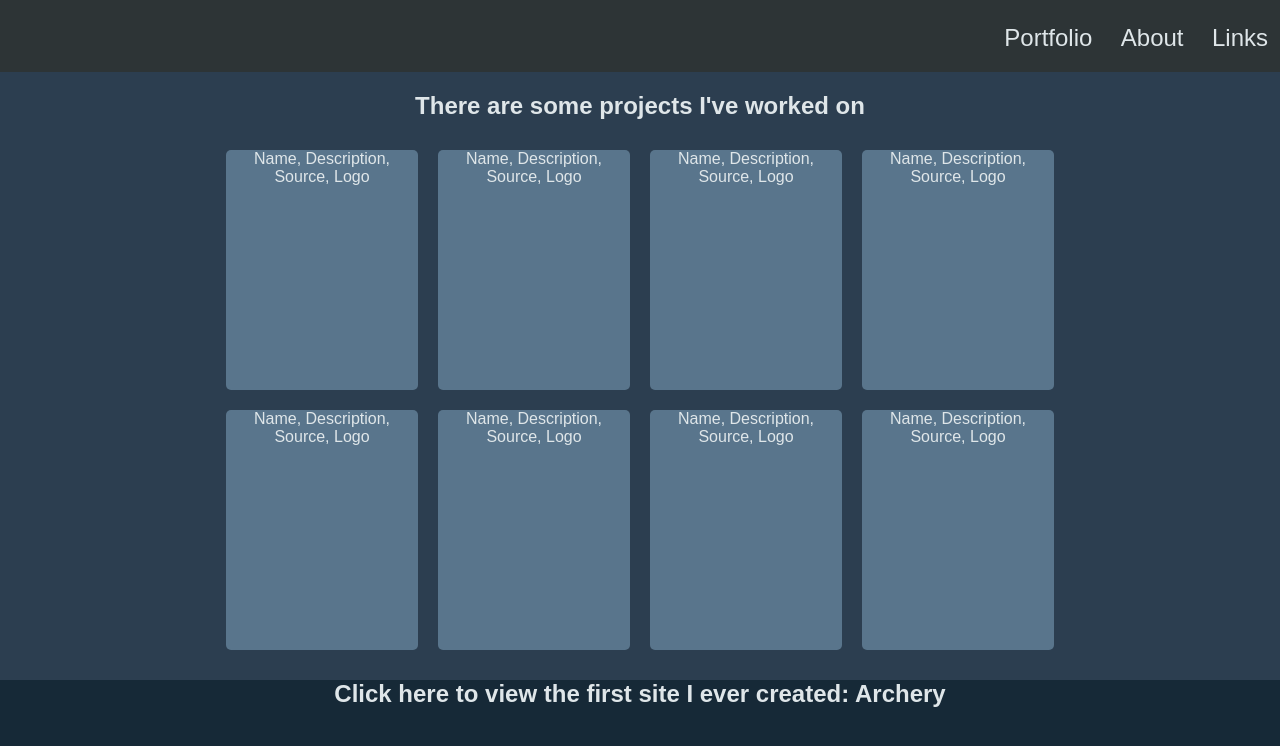
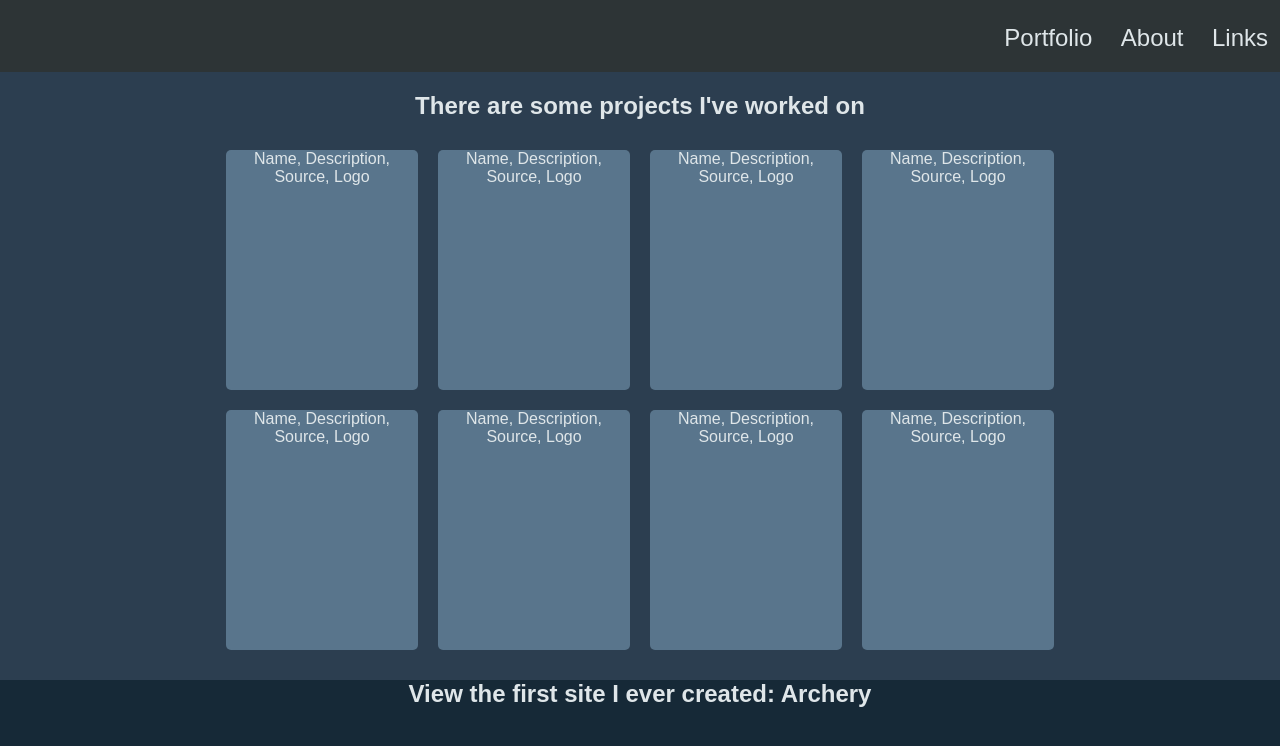
Before and after one commit to timothymathison/timothymathison.github.io, a website built with webpack: page index.html in a window 1280 px wide. Built offline with nearby package versions, Linux system fonts and the light colour scheme.

Commit message:
correcting link

```diff
--- a/index.html
+++ b/index.html
@@ -73,7 +73,7 @@
         </div>
     </div>
     <footer class="dark">
-        <h2>Click here to view the first site I ever created: <a href="home.html">Archery</a></h2>
+        <h2>View the first site I ever created: <a href="https://timothymathison.github.io/First-Website/index.html">Archery</a></h2>
     </footer>
 </body>
 </html>
```
